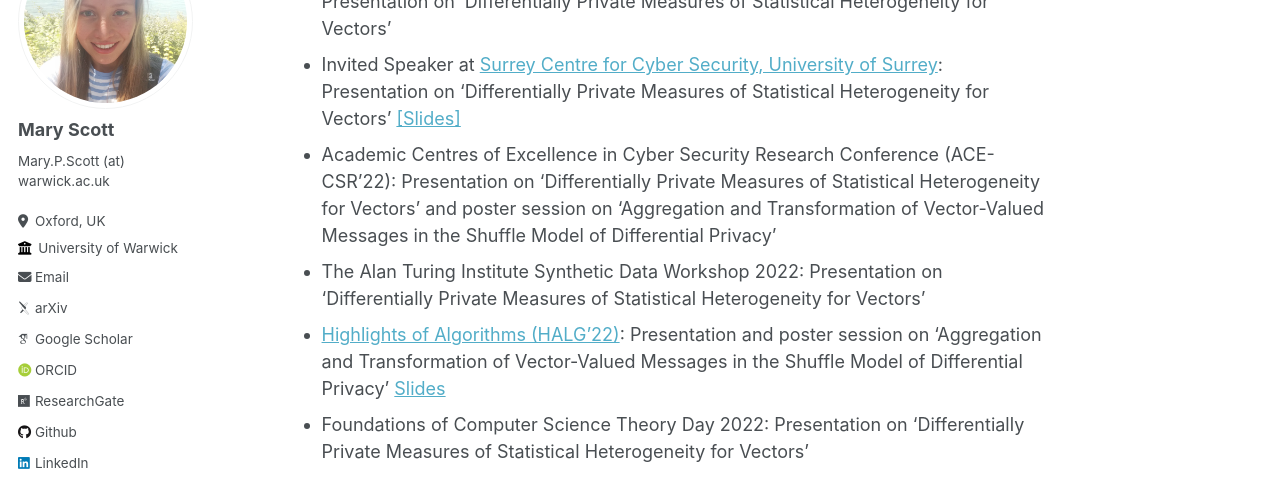
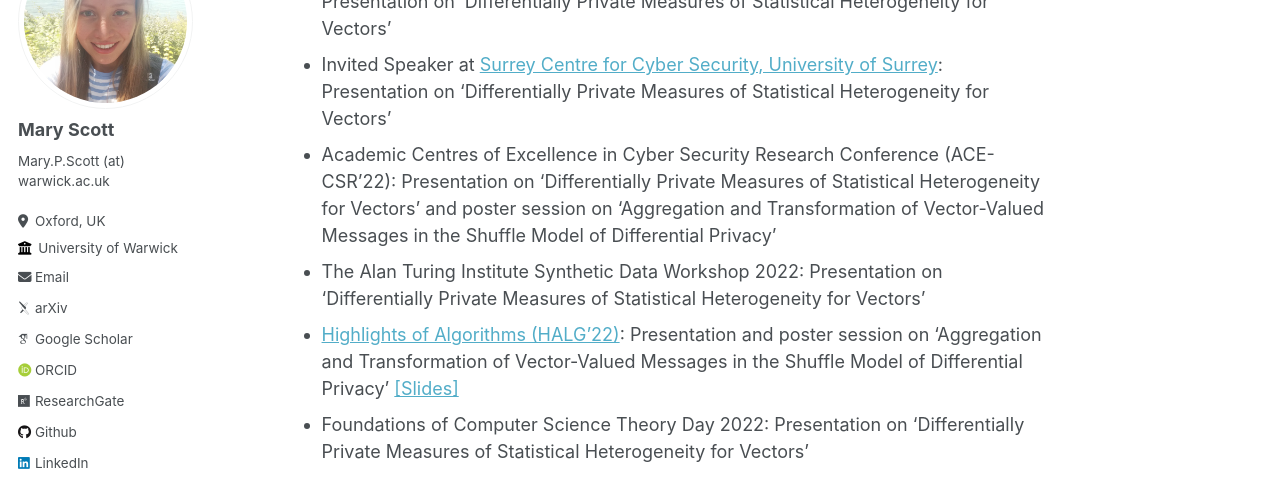
Before and after one commit to mary-python/mary-python.github.io, a Jekyll site: the page built from _pages/conferences.md, in a window 1280 px wide and 900 px high, scrolled down 486 px. Shown: the part 152-629 px from the top of the window. Built offline with Jekyll 4.4.1, drawn with Linux system fonts in a browser that asks for light colours; some web fonts are replaced.

Commit message:
Update conferences.md

```diff
--- a/_pages/conferences.md
+++ b/_pages/conferences.md
@@ -16,13 +16,13 @@ Presentations and Invited Talks
 * Invited Poster Presenter at [Applied Statistics and Risk Unit Partnership Day 2022](https://warwick.ac.uk/fac/sci/statistics/asru/registration-page-2022n/): Poster session on 'Differentially Private Measures of Statistical Heterogeneity for Vectors'
 * [The Alan Turing Institute Centres for Doctoral Training Conference](https://www.eventsforce.net/turingevents/frontend/reg/thome.csp?pageID=78543&eventID=226&traceRedir=2): Poster session on 'Differentially Private Measures of Statistical Heterogeneity for Vectors' [[Poster]](/talks/Mary Scott academic poster.pdf)
 * Centre for Urban Science and Progress London PhD Mini-Conference 2022: Presentation on 'Differentially Private Measures of Statistical Heterogeneity for Vectors'
-* Invited Speaker at [Surrey Centre for Cyber Security, University of Surrey](https://www.surrey.ac.uk/surrey-centre-cyber-security): Presentation on 'Differentially Private Measures of Statistical Heterogeneity for Vectors' [[Slides]](/talks/Mary Scott talk slides.pptx)
+* Invited Speaker at [Surrey Centre for Cyber Security, University of Surrey](https://www.surrey.ac.uk/surrey-centre-cyber-security): Presentation on 'Differentially Private Measures of Statistical Heterogeneity for Vectors'
 * Academic Centres of Excellence in Cyber Security Research Conference (ACE-CSR'22): Presentation on 'Differentially Private Measures of Statistical Heterogeneity for Vectors' and poster session on 'Aggregation and Transformation of Vector-Valued Messages in the Shuffle Model of Differential Privacy'
 * The Alan Turing Institute Synthetic Data Workshop 2022: Presentation on 'Differentially Private Measures of Statistical Heterogeneity for Vectors'
-* [Highlights of Algorithms (HALG'22)](https://www.lse.ac.uk/HALG-2022): Presentation and poster session on 'Aggregation and Transformation of Vector-Valued Messages in the Shuffle Model of Differential Privacy' [Slides](/talks/Scott_Fri.pptx)
+* [Highlights of Algorithms (HALG'22)](https://www.lse.ac.uk/HALG-2022): Presentation and poster session on 'Aggregation and Transformation of Vector-Valued Messages in the Shuffle Model of Differential Privacy' [[Slides]](/talks/Scott_Fri.pptx)
 * Foundations of Computer Science Theory Day 2022: Presentation on 'Differentially Private Measures of Statistical Heterogeneity for Vectors'
 * [British International Conference on Databases (BICOD'22)](https://www.bicod.uk/): Presentation on the accepted paper 'Applying the Shuffle Model of Differential Privacy to Vector Aggregation' [[Slides]](/talks/Mary Scott Shuffle Model BICOD21.pptx)
-* [Warwick Postgraduate Colloquium in Computer Science (WPCCS'21)](https://warwick.ac.uk/fac/sci/dcs/research/wpccs/wpccs21/): Presentation on 'Aggregation and Transformation of Vector-Valued Messages in the Shuffle Model of Differential Privacy' [[Slides]](/talks/Aggregation and Transformation of Vector-Valued Messages in the Shuffle Model of Differential Privacy.pptx)
+* [Warwick Postgraduate Colloquium in Computer Science (WPCCS'21)](https://warwick.ac.uk/fac/sci/dcs/research/wpccs/wpccs21/): Presentation on 'Aggregation and Transformation of Vector-Valued Messages in the Shuffle Model of Differential Privacy' [[Slides]](/talks/Mary Scott Aggregation and Transformation of Vector-Valued Messages in the Shuffle Model of Differential Privacy.pptx)
 * Centre for Urban Science and Progress London PhD Mini-Conference 2021: Presentation on 'Aggregation and Transformation of Vector-Valued Messages in the Shuffle Model of Differential Privacy' [[Slides]](/talks/Mary Scott CUSP 2021.pptx)
 * Foundations of Computer Science Theory Workshop 2021: Presentation on 'Extending the Shuffle Model of Differential Privacy to Vectors' [[Slides]](/talks/Extending the Shuffle Model of Differential Privacy to Vectors.pptx)
 * [Warwick Postgraduate Colloquium in Computer Science (WPCCS'20)](https://warwick.ac.uk/fac/sci/dcs/research/wpccs/wpccs20/): Presentation on 'Extending the Shuffle Model of Differential Privacy to Vectors' won the prize for Best Long Presentation [[Slides]](/talks/Mary Scott Pre-Recorded Presentation WPCCS.pptx)
```
